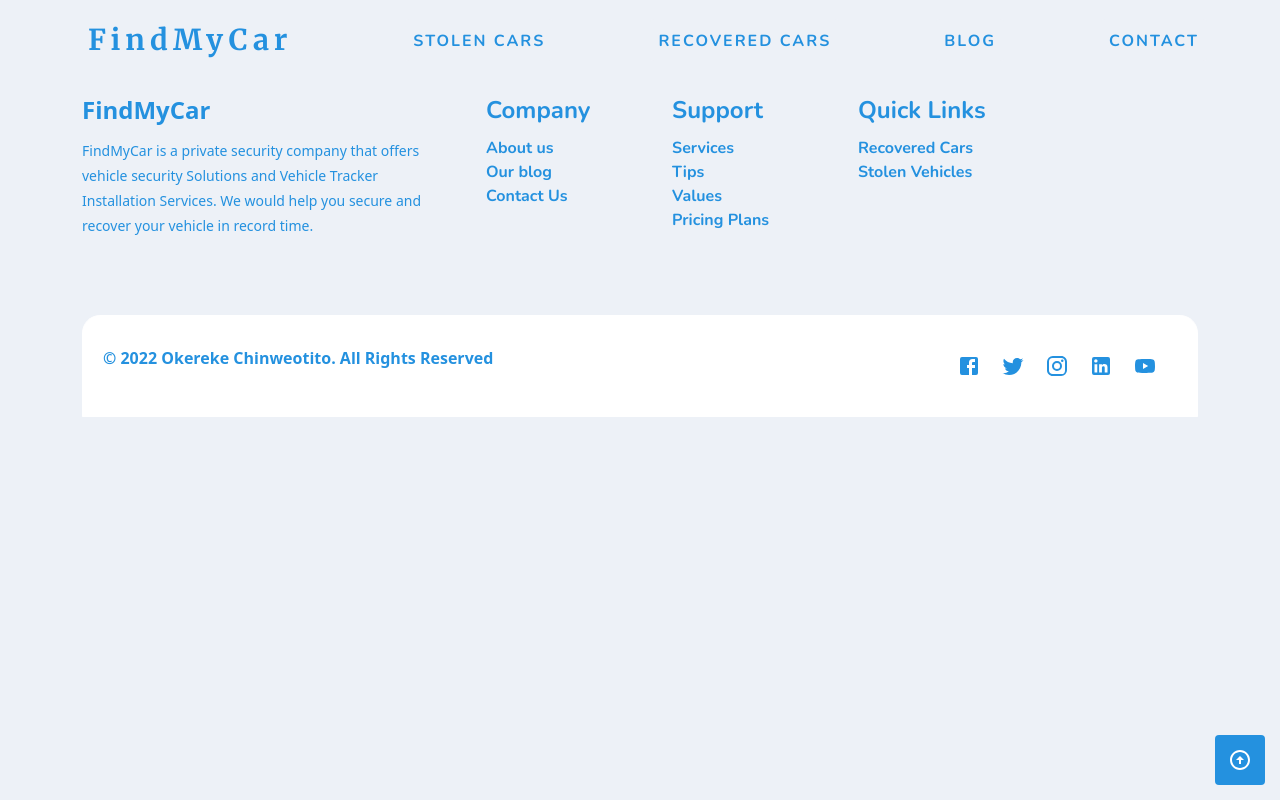
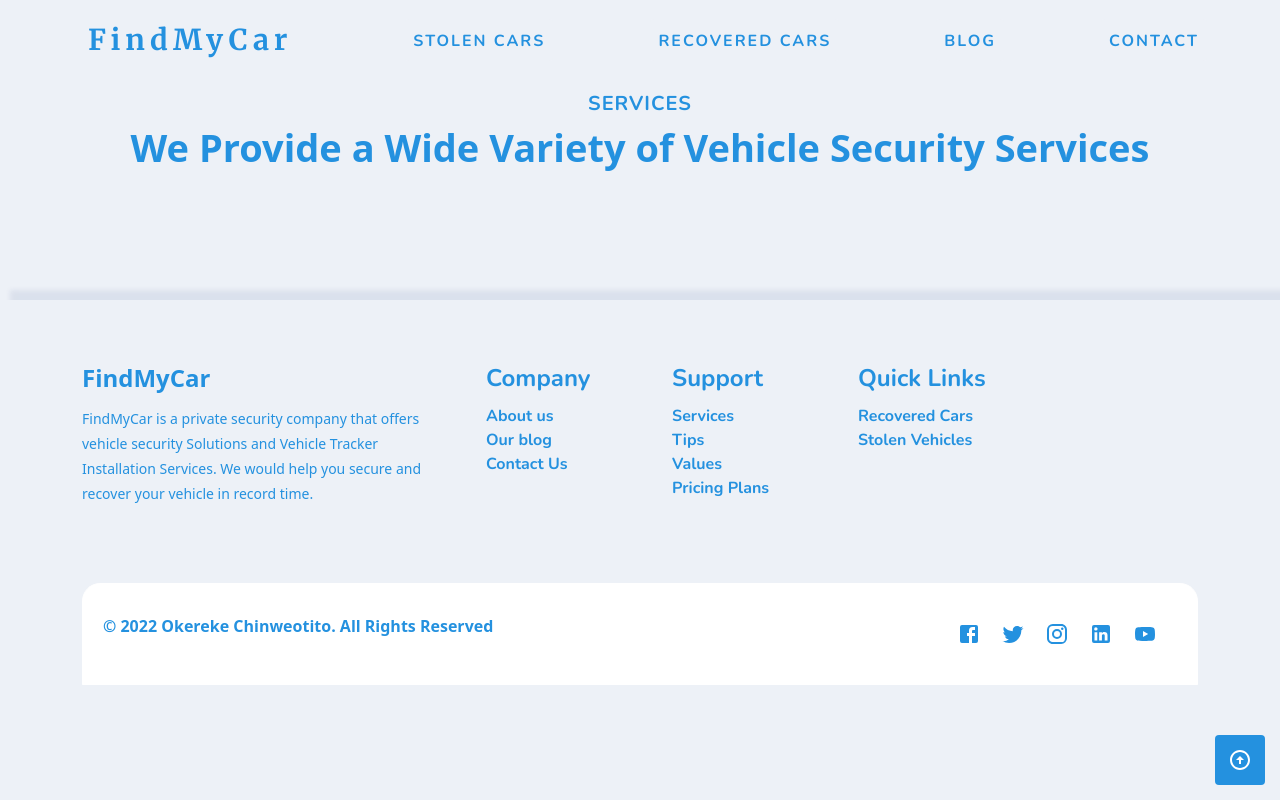
Before and after one commit to okerekechinweotito/findmycar, a React (Create React App) app: page /stolen-cars in a window 1280 px wide. Built offline with nearby package versions, Linux system fonts and the light colour scheme; some icons are missing; a web font is replaced by a local one.

Commit message:
bug fixes

```diff
--- a/package.json
+++ b/package.json
@@ -13,6 +13,7 @@
     "react": "^18.1.0",
     "react-dom": "^18.1.0",
     "react-router-dom": "^6.3.0",
+    "react-router-hash-link": "^2.4.3",
     "react-scripts": "5.0.1",
     "react-spring": "^9.4.5",
     "react-waypoint": "^10.3.0",
--- a/src/App.js
+++ b/src/App.js
@@ -4,7 +4,7 @@ import Nav from "./components/sections/Header.js";
 import Home from "./pages/Home";
 import Footer from "./components/sections/footer/Footer";
 import BackToTopButton from "./components/molecules/backToTopButton/BackToTopButton.js";
-import Report from "./pages/Report.jsx";
+import StolenCars from "./pages/StolenCars.jsx";
 
 export default function App() {
   return (
@@ -13,7 +13,7 @@ export default function App() {
         <Nav />
         <Routes>
           <Route path="/" element={<Home />} />
-          <Route path="/report" element={<Report />} />
+          <Route path="/stolen-cars" element={<StolenCars />} />
         </Routes>
         <BackToTopButton />
         <Footer />
--- a/src/components/sections/Header.js
+++ b/src/components/sections/Header.js
@@ -15,6 +15,7 @@ import MenuItem from "@mui/material/MenuItem";
 import { Link } from "@mui/material";
 import { Link as RouterLink } from "react-router-dom";
 import { FadeIn } from "../helperFunctions/FadeInAnimation";
+import { HashLink } from "react-router-hash-link";
 
 window.onscroll = function () {
   shadowShow();
@@ -167,7 +168,7 @@ const HideAppBar = (props) => {
                       },
                     }}
                   >
-                    <Link component={RouterLink} to="/">
+                    <Link component={RouterLink} to="/stolen-cars">
                       <MenuItem
                         onClick={handleCloseNavMenu}
                         sx={{
@@ -217,7 +218,7 @@ const HideAppBar = (props) => {
                       </MenuItem>
                     </Link>
 
-                    <Link href="#recent-blog-posts">
+                    <HashLink smooth to="/#recent-blog-posts">
                       <MenuItem
                         onClick={handleCloseNavMenu}
                         sx={{
@@ -240,9 +241,9 @@ const HideAppBar = (props) => {
                           Blog
                         </Typography>
                       </MenuItem>
-                    </Link>
+                    </HashLink>
 
-                    <Link href="#contact">
+                    <HashLink smooth to="/#contact">
                       <MenuItem
                         onClick={handleCloseNavMenu}
                         sx={{
@@ -265,7 +266,7 @@ const HideAppBar = (props) => {
                           Contact
                         </Typography>
                       </MenuItem>
-                    </Link>
+                    </HashLink>
                   </Menu>
                 </Box>
                 <Typography
@@ -309,7 +310,7 @@ const HideAppBar = (props) => {
                     alignItems: "center",
                   }}
                 >
-                  <Link component={RouterLink} to="/">
+                  <Link component={RouterLink} to="/stolen-cars">
                     <Button
                       onClick={handleCloseNavMenu}
                       sx={{
@@ -357,7 +358,7 @@ const HideAppBar = (props) => {
                     </Button>
                   </Link>
 
-                  <Link href="#recent-blog-posts">
+                  <HashLink smooth to="/#recent-blog-posts">
                     <Button
                       onClick={handleCloseNavMenu}
                       sx={{
@@ -379,9 +380,9 @@ const HideAppBar = (props) => {
                     >
                       Blog
                     </Button>
-                  </Link>
+                  </HashLink>
 
-                  <Link href="#contact">
+                  <HashLink smooth to="/#contact">
                     <Button
                       onClick={handleCloseNavMenu}
                       sx={{
@@ -403,7 +404,7 @@ const HideAppBar = (props) => {
                     >
                       Contact
                     </Button>
-                  </Link>
+                  </HashLink>
                 </Box>
               </Toolbar>
             </FadeIn>
--- a/src/pages/Report.jsx
+++ /dev/null
@@ -1,12 +0,0 @@
-import React from "react";
-
-function Report() {
-  return (
-    <section style={{ marginTop: "2em" }}>
-      <h1>Report </h1>
-      <h1>Report </h1>
-    </section>
-  );
-}
-
-export default Report;
--- /dev/null
+++ b/src/pages/StolenCars.jsx
@@ -0,0 +1,32 @@
+import { Grid } from "@mui/material";
+import React from "react";
+import { FadeIn } from "../components/helperFunctions/FadeInAnimation";
+
+function StolenCars() {
+  return (
+    <Grid
+      sx={{
+        width: "100vw",
+        margin: "2em 0 0 0",
+        display: "flex",
+        alignItems: "center",
+        justifyContent: "center",
+      }}
+    >
+      <section id="services" className="services">
+        <div className="container ">
+          <FadeIn>
+            <header className="section-header">
+              <h2>Services</h2>
+              <p className="">
+                We Provide a Wide Variety of Vehicle Security Services
+              </p>
+            </header>
+          </FadeIn>
+        </div>
+      </section>
+    </Grid>
+  );
+}
+
+export default StolenCars;
```
Also changed, not shown: 1 other file (tests, documents, lock files or other folders).
